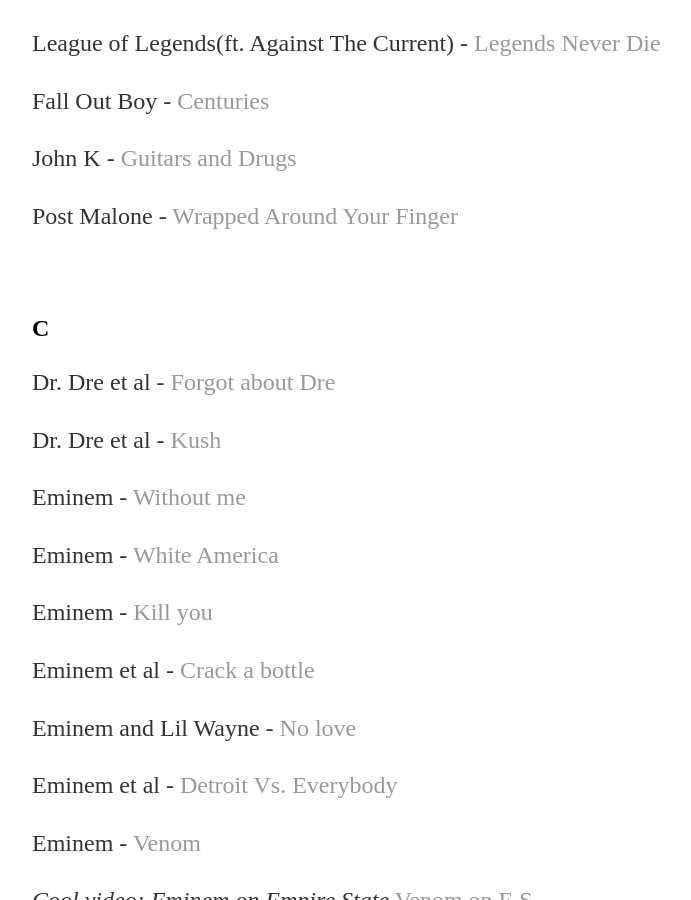
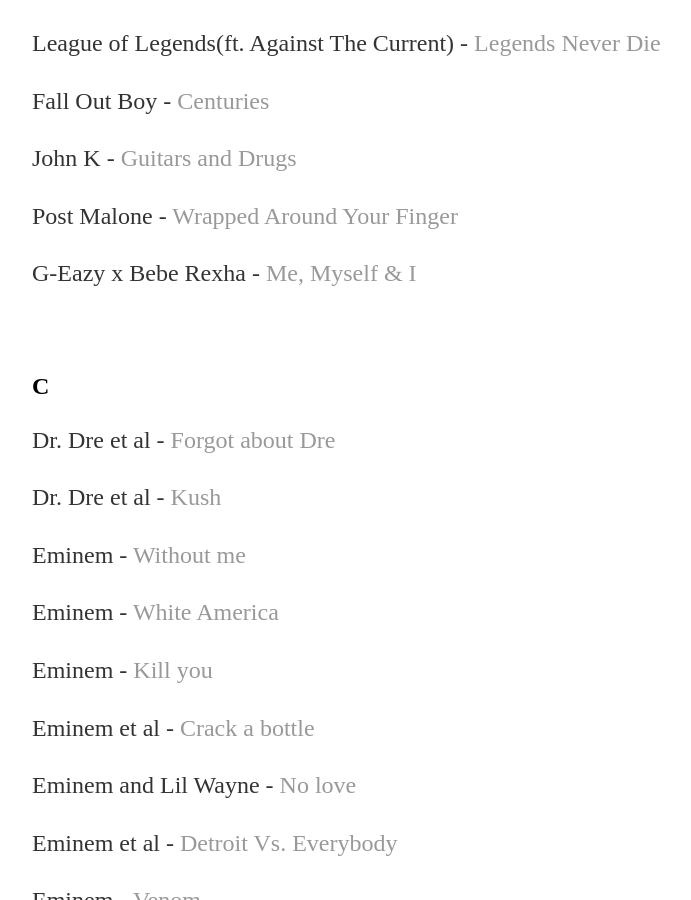
Before and after one commit to yjkweon24/yjkweon24.github.io, a Jekyll site: the page built from _posts/2018-10-23-songs-that-i-love.md, in a window 1280 px wide and 900 px high, scrolled down 14564 px. Shown: the whole window, without its empty margins (160-851 px from the left). Built offline with Jekyll 4.4.1, drawn with Linux system fonts in a browser that asks for light colours.

Commit message:
Update 2018-10-23-songs-that-i-love.md

```diff
--- a/_posts/2018-10-23-songs-that-i-love.md
+++ b/_posts/2018-10-23-songs-that-i-love.md
@@ -507,6 +507,8 @@
 
 Post Malone - [Wrapped Around Your Finger](https://www.youtube.com/watch?v=JXxAnZaZrG0&ab_channel=PostMaloneVEVO)
 
+G-Eazy x Bebe Rexha - [Me, Myself & I](https://www.youtube.com/watch?v=bSfpSOBD30U&ab_channel=GEazyMusicVEVO)
+
 <br>
 
 ## C
```
